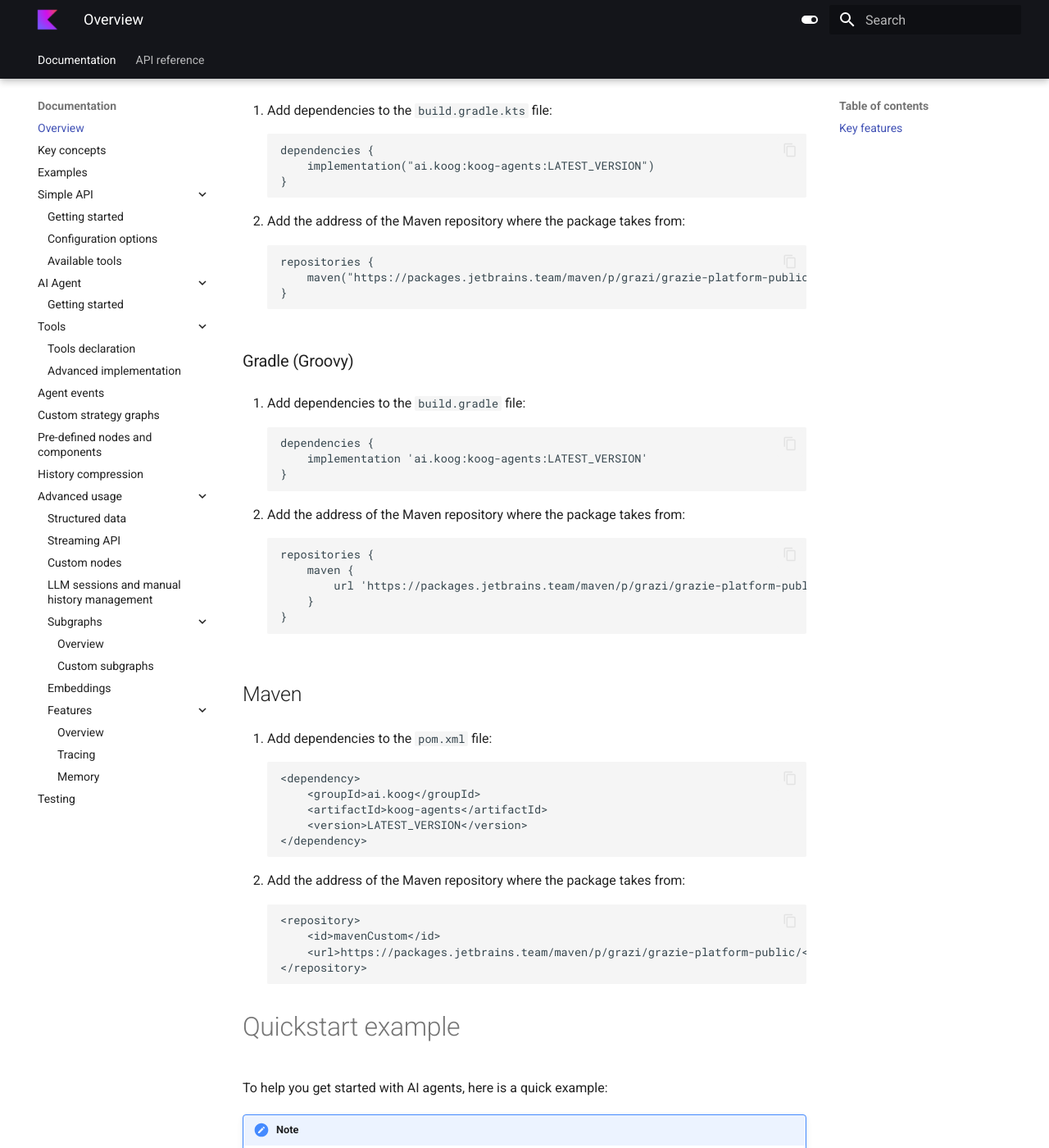
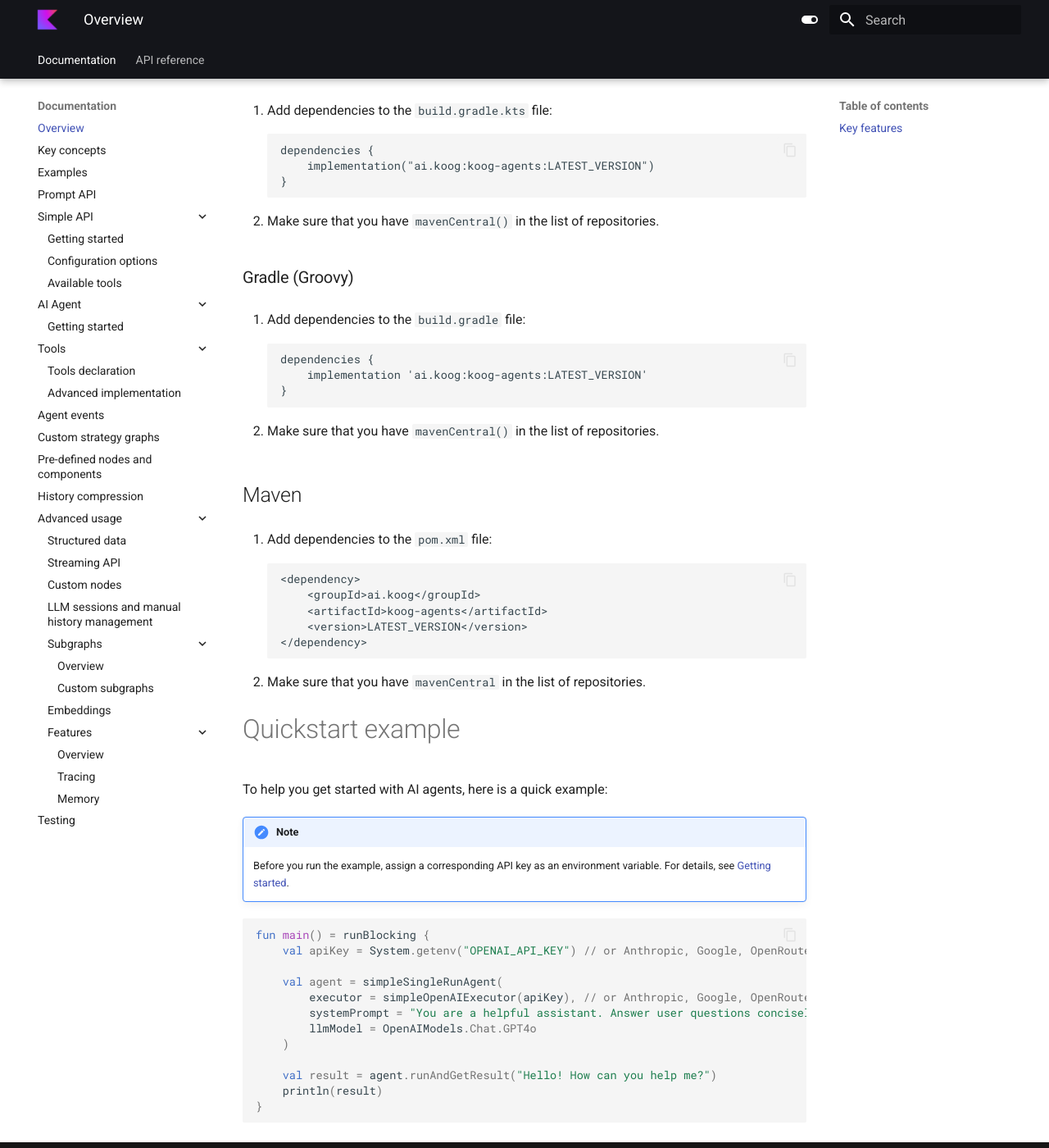
Before and after one commit to JetBrains/koog-docs, an MkDocs documentation site: the page built from docs/index.md, in a window 1280 px wide and 1400 px high, scrolled down 1740 px. Shown: the whole window at 82% size. Built offline with MkDocs 1.6.1 and Material for MkDocs 9.7.7, drawn with Linux system fonts in a browser that asks for light colours.

Commit message:
Add Prompt API, remove Maven repo

````diff
--- a/docs/index.md
+++ b/docs/index.md
@@ -57,13 +57,7 @@ https://packages.jetbrains.team/maven/p/grazi/grazie-platform-public
     }
     ```
 
-2. Add the address of the Maven repository where the package takes from:
-
-    ```
-    repositories {
-        maven("https://packages.jetbrains.team/maven/p/grazi/grazie-platform-public/")
-    }
-    ```
+2. Make sure that you have `mavenCentral()` in the list of repositories.
 
 ### Gradle (Groovy)
 
@@ -75,15 +69,7 @@ https://packages.jetbrains.team/maven/p/grazi/grazie-platform-public
     }
     ```
 
-2. Add the address of the Maven repository where the package takes from:
-
-    ```
-    repositories {
-        maven {
-            url 'https://packages.jetbrains.team/maven/p/grazi/grazie-platform-public/'
-        }
-    }
-    ```
+2. Make sure that you have `mavenCentral()` in the list of repositories.
 
 ## Maven
 
@@ -97,14 +83,7 @@ https://packages.jetbrains.team/maven/p/grazi/grazie-platform-public
     </dependency>
     ```
 
-2. Add the address of the Maven repository where the package takes from:
-
-    ```
-    <repository>
-        <id>mavenCustom</id>
-        <url>https://packages.jetbrains.team/maven/p/grazi/grazie-platform-public/</url>
-    </repository>
-    ```
+2. Make sure that you have `mavenCentral` in the list of repositories.
 
 
 # Quickstart example
--- a/mkdocs.yml
+++ b/mkdocs.yml
@@ -4,6 +4,7 @@ nav:
       - Overview: index.md
       - Key concepts: key-concepts.md
       - Examples: examples.md
+      - Prompt API: prompt-api.md
       - Simple API:
           - Getting started: simple-api-getting-started.md
           - Configuration options: simple-api-configuration.md
````
Also changed, not shown: docs/prompt-api.md (added, +145 -0 lines).
